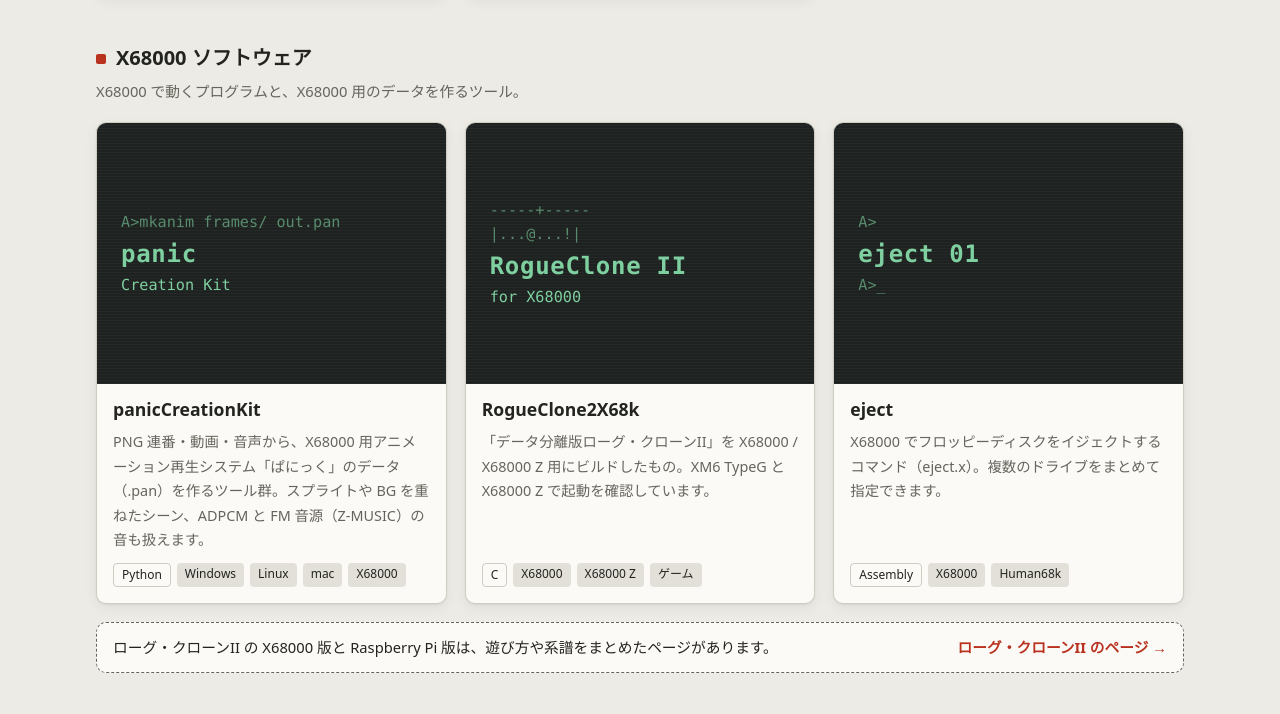
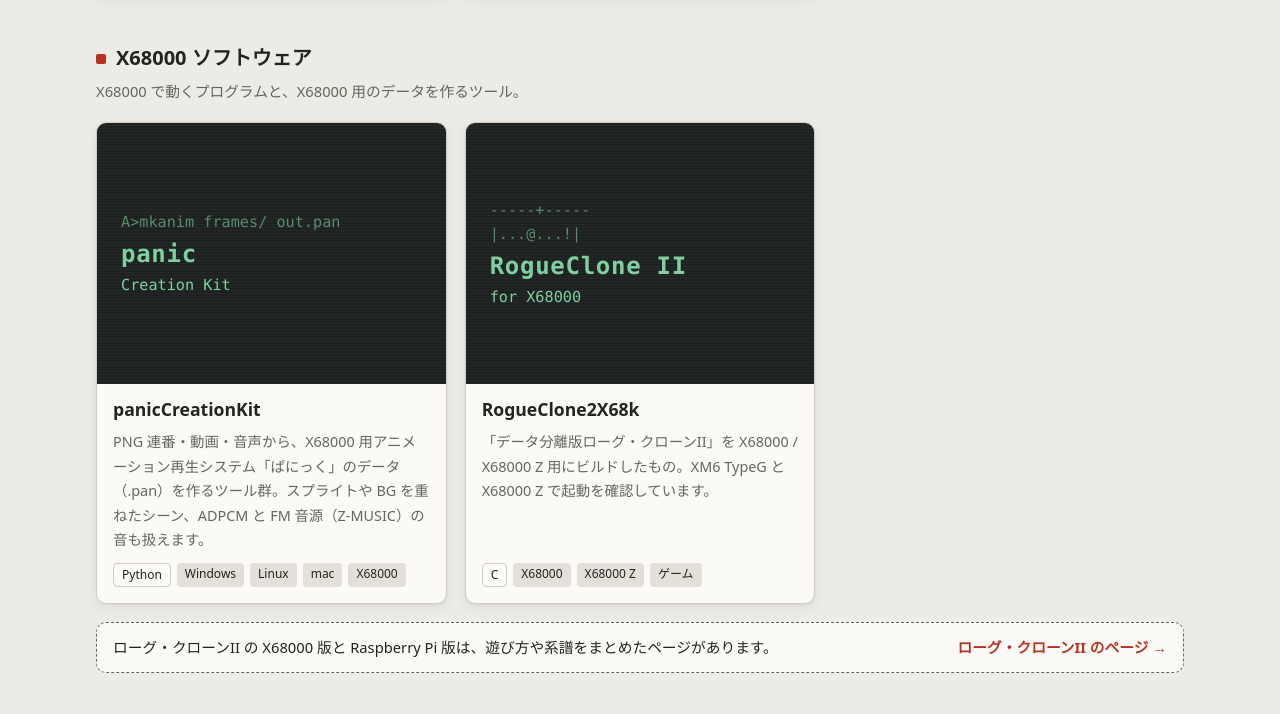
Before and after one commit to yagennankoz/yagennankoz.github.io, a plain HTML site: page index.html in a window 1280 px wide. Shown: the part 1993-2707 px from the top of the page. Drawn offline with Linux system fonts and the light colour scheme.

Commit message:
eject を一覧から削除
Co-Authored-By: Claude Opus 5.5 <noreply@anthropic.com>

```diff
--- a/index.html
+++ b/index.html
@@ -319,19 +319,6 @@
           </div>
         </a>
 
-        <a class="card" href="https://github.com/yagennankoz/eject">
-          <div class="thumb screen mono" aria-hidden="true">
-            <span class="dim">A&gt;</span>
-            <span class="big">eject 01</span>
-            <span class="dim">A&gt;_</span>
-          </div>
-          <div class="body">
-            <h3>eject</h3>
-            <p class="desc">X68000 でフロッピーディスクをイジェクトするコマンド（eject.x）。複数のドライブをまとめて指定できます。</p>
-            <ul class="tags"><li class="lang">Assembly</li><li>X68000</li><li>Human68k</li></ul>
-          </div>
-        </a>
-
       </div>
       <a class="feature-link" href="rogue/">
         <span>ローグ・クローンII の X68000 版と Raspberry Pi 版は、遊び方や系譜をまとめたページがあります。</span>
```
